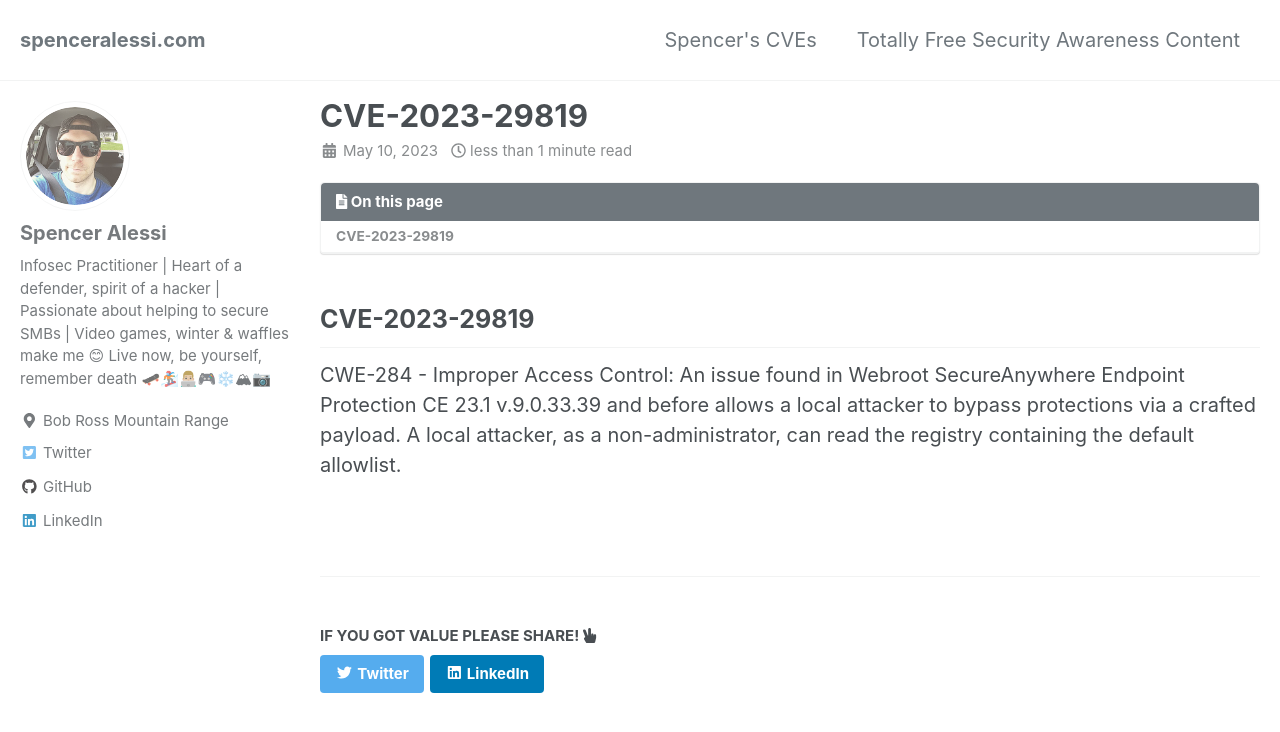
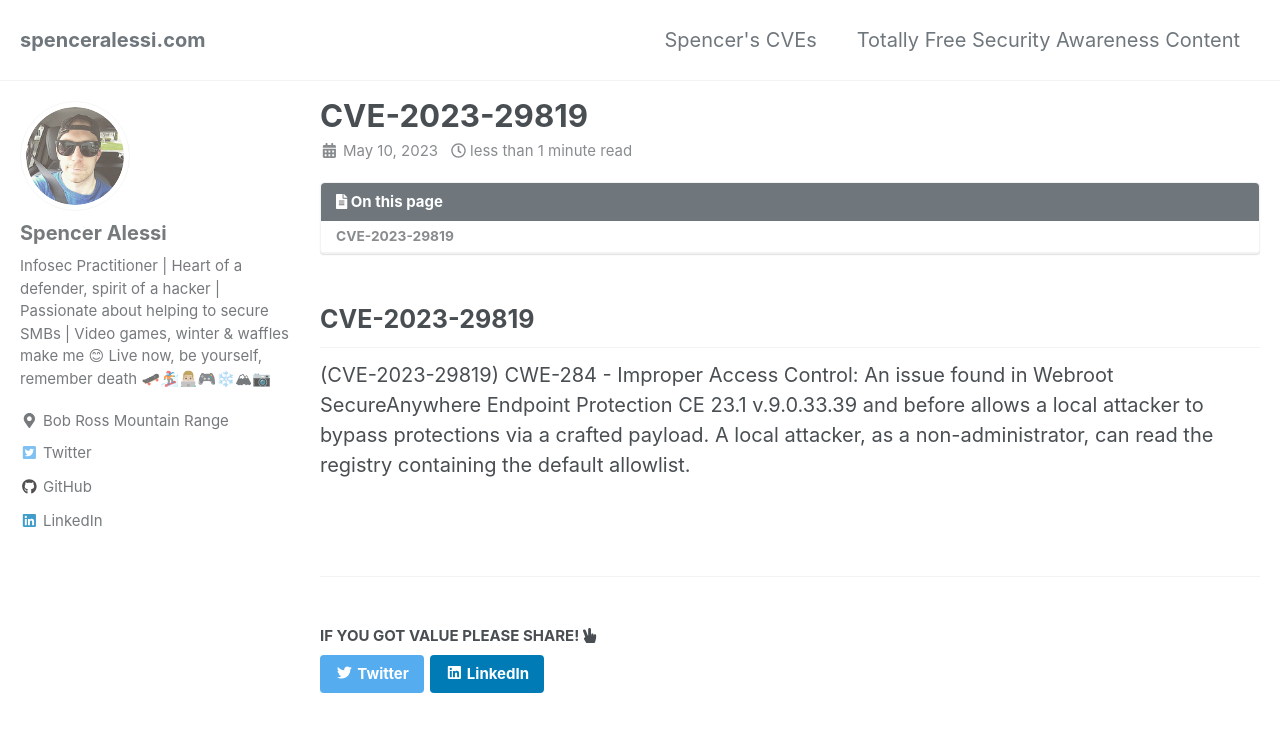
Before and after one commit to techspence/techspence.github.io, a Jekyll site: the page built from _CVEs/2023-05-10-CVE-2023-29819.md, in a window 1280 px wide and 900 px high. Shown: the top 732 px of the window. Built offline with Jekyll 4.4.1, drawn with Linux system fonts in a browser that asks for light colours; cached includes are drawn as plain includes.

Commit message:
website style changes

```diff
--- a/_CVEs/2023-05-10-CVE-2023-29819.md
+++ b/_CVEs/2023-05-10-CVE-2023-29819.md
@@ -7,4 +7,4 @@ collection: CVEs
 taxonomy: CVEs
 ---
 ## CVE-2023-29819
-CWE-284 - Improper Access Control: An issue found in Webroot SecureAnywhere Endpoint Protection CE 23.1 v.9.0.33.39 and before allows a local attacker to bypass protections via a crafted payload. A local attacker, as a non-administrator, can read the registry containing the default allowlist.
+(CVE-2023-29819) CWE-284 - Improper Access Control: An issue found in Webroot SecureAnywhere Endpoint Protection CE 23.1 v.9.0.33.39 and before allows a local attacker to bypass protections via a crafted payload. A local attacker, as a non-administrator, can read the registry containing the default allowlist.
```
Also changed, not shown: _CVEs/2023-05-10-CVE-2023-29818.md (+1 -1 lines), _CVEs/2023-05-10-CVE-2023-29820.md (+1 -1 lines).
